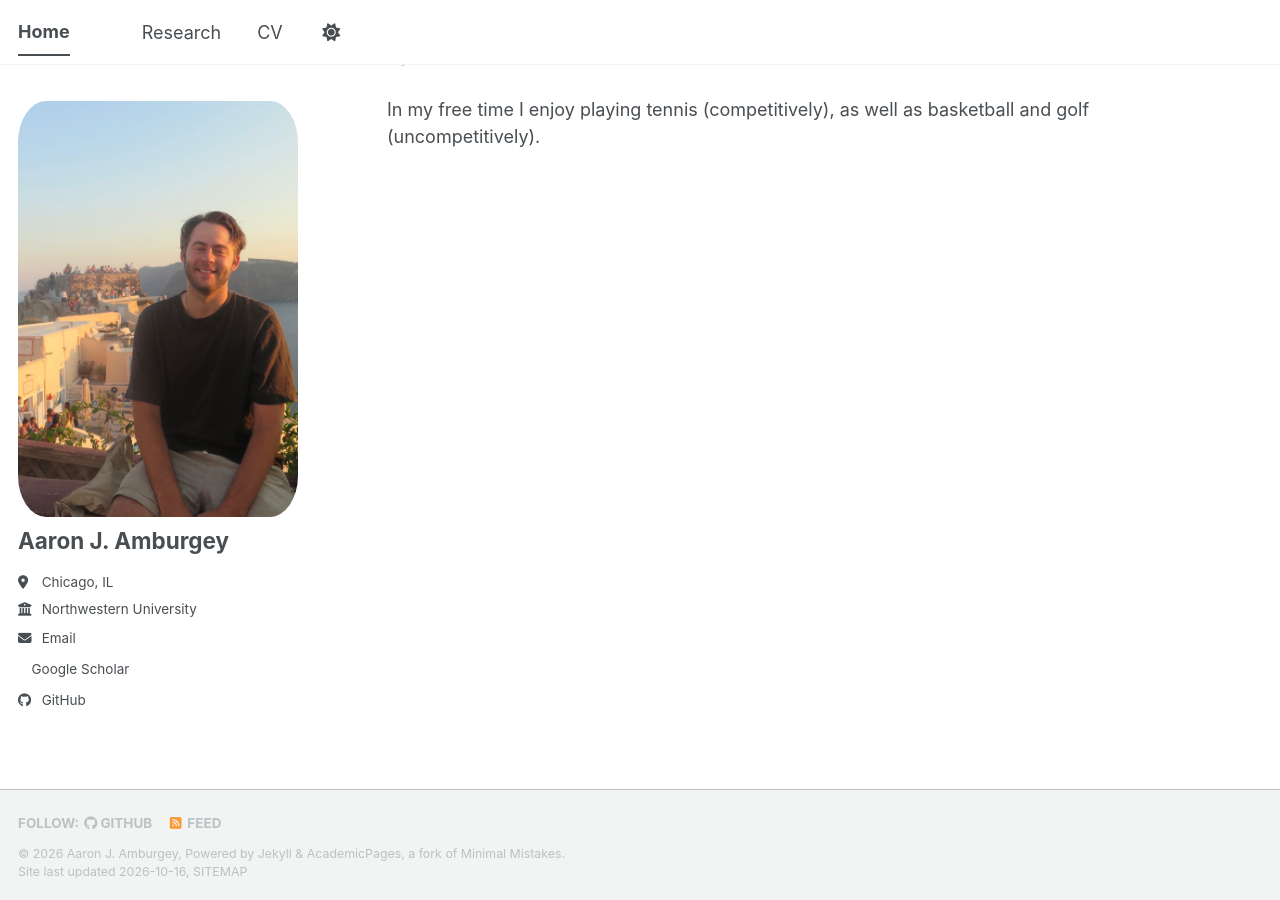
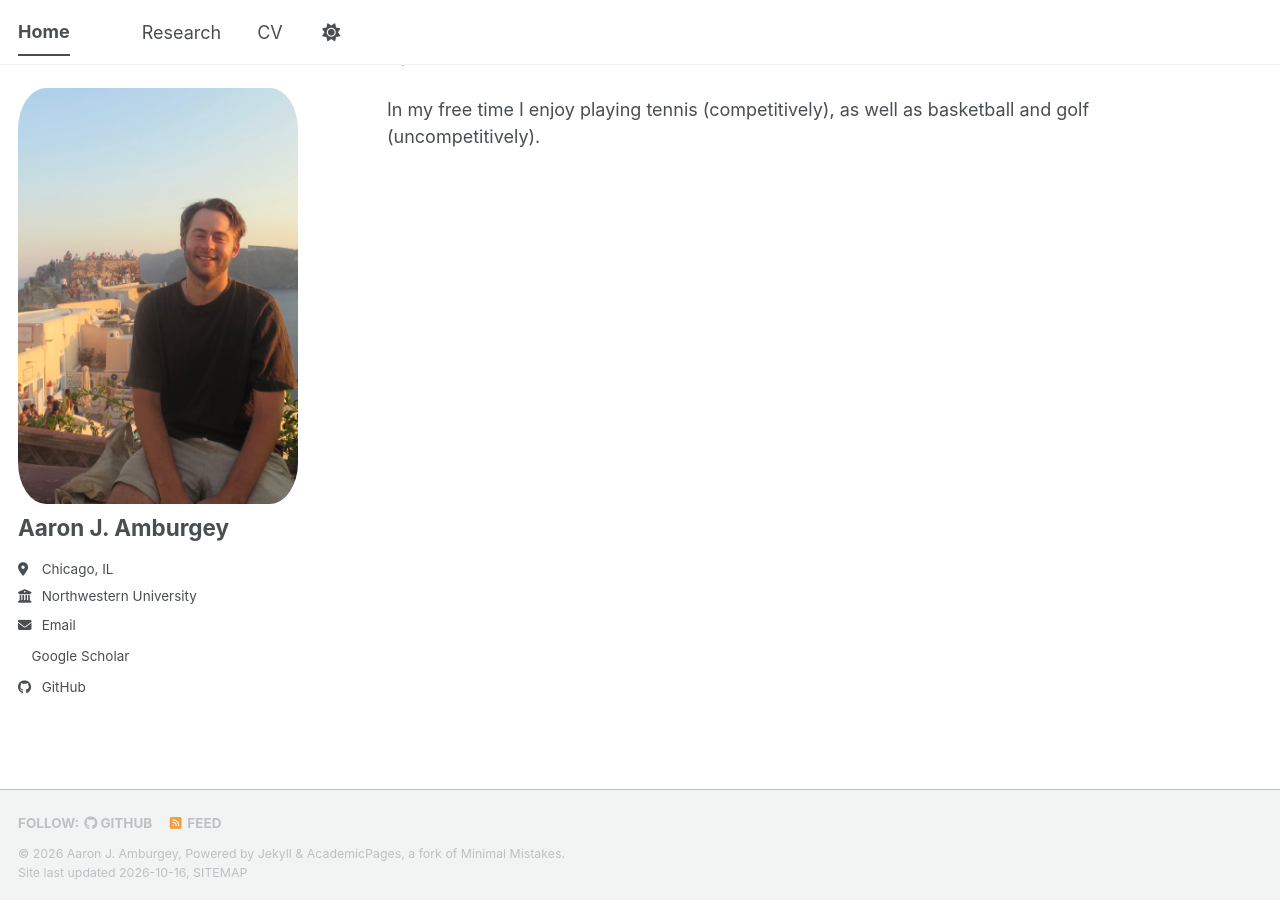
Before and after one commit to ajamburgey/ajamburgey.github.io, a Jekyll site: the page built from _pages/about.md, in a window 1280 px wide and 900 px high, scrolled down 160 px. Built offline with Jekyll 4.4.1, drawn with Linux system fonts in a browser that asks for light colours; a style sheet for code colours, icons or effects is not loaded.

Commit message:
fix footer overlap

```diff
--- a/_sass/layout/_footer.scss
+++ b/_sass/layout/_footer.scss
@@ -17,8 +17,9 @@
   /* keep footer in normal document flow so custom widgets do not overlap content */
   height: auto;
 
-  /* keep the footer on the bottom of the page */
-  position: fixed;
+  /* sit at the end of the page (not pinned to the window); the space for it is
+     reserved by the body margin set in assets/js/_main.js */
+  position: absolute;
   bottom: 0;
 
   -webkit-animation: intro 0.3s both;
--- a/_sass/layout/_page.scss
+++ b/_sass/layout/_page.scss
@@ -8,6 +8,8 @@
   margin-top: 2em;
   padding-left: 1em;
   padding-right: 1em;
+  /* fill at least the window so the footer starts below the fold */
+  min-height: calc(100vh - #{$masthead-height} - 2em);
   animation: intro 0.3s both;
   animation-delay: 0.35s;
 
--- a/_sass/layout/_sidebar.scss
+++ b/_sass/layout/_sidebar.scss
@@ -17,11 +17,17 @@
     margin-top: 1em;
   }
 
+  // Stick just below the masthead while scrolling, but stay inside #main so the
+  // footer pushes the sidebar up instead of covering it
   @media screen and (min-width: $sidebar-screen-min-width) {
-    height: 100vh;
+    position: -webkit-sticky;
+    position: sticky;
+    top: calc(#{$masthead-height} + 1em);
+    max-height: calc(100vh - #{$masthead-height} - 1em);
     overflow-y: auto;               // Add scrollbar if the sidebar is too long
-    position: fixed;
-    padding-top: $masthead-height;
+    // greedy-navigation.js adds masthead-height padding for a fixed sidebar;
+    // a sticky sidebar is already below the masthead, so drop it
+    padding-top: 0 !important;
   }
 
   @include breakpoint($large) {
@@ -38,12 +44,6 @@
   @include breakpoint($large) {
     max-width: $sidebar-link-max-width;
     padding-right: 0;
-  }
-
-  // The fixed sidebar's width is a percentage of the viewport, so cap it to
-  // keep it clear of the page content (which is sized off the #main container)
-  @media screen and (min-width: $sidebar-screen-min-width) {
-    max-width: 230px;
   }
 
   @include breakpoint($x-large) {
@@ -167,11 +167,11 @@
     max-width: 100%;
     border-radius: 10%;
 
-    // On short windows, shrink the photo so the links below it stay visible
-    // above the footer (the fixed sidebar can't scroll past it on short pages)
+    // On short windows, shrink the photo so the whole sticky sidebar,
+    // including the links below the photo, fits on screen
     @media screen and (min-width: $sidebar-screen-min-width) {
       width: auto;
-      max-height: calc(100vh - 330px);
+      max-height: calc(100vh - 300px);
     }
 
     @include breakpoint($x-large) {
```
